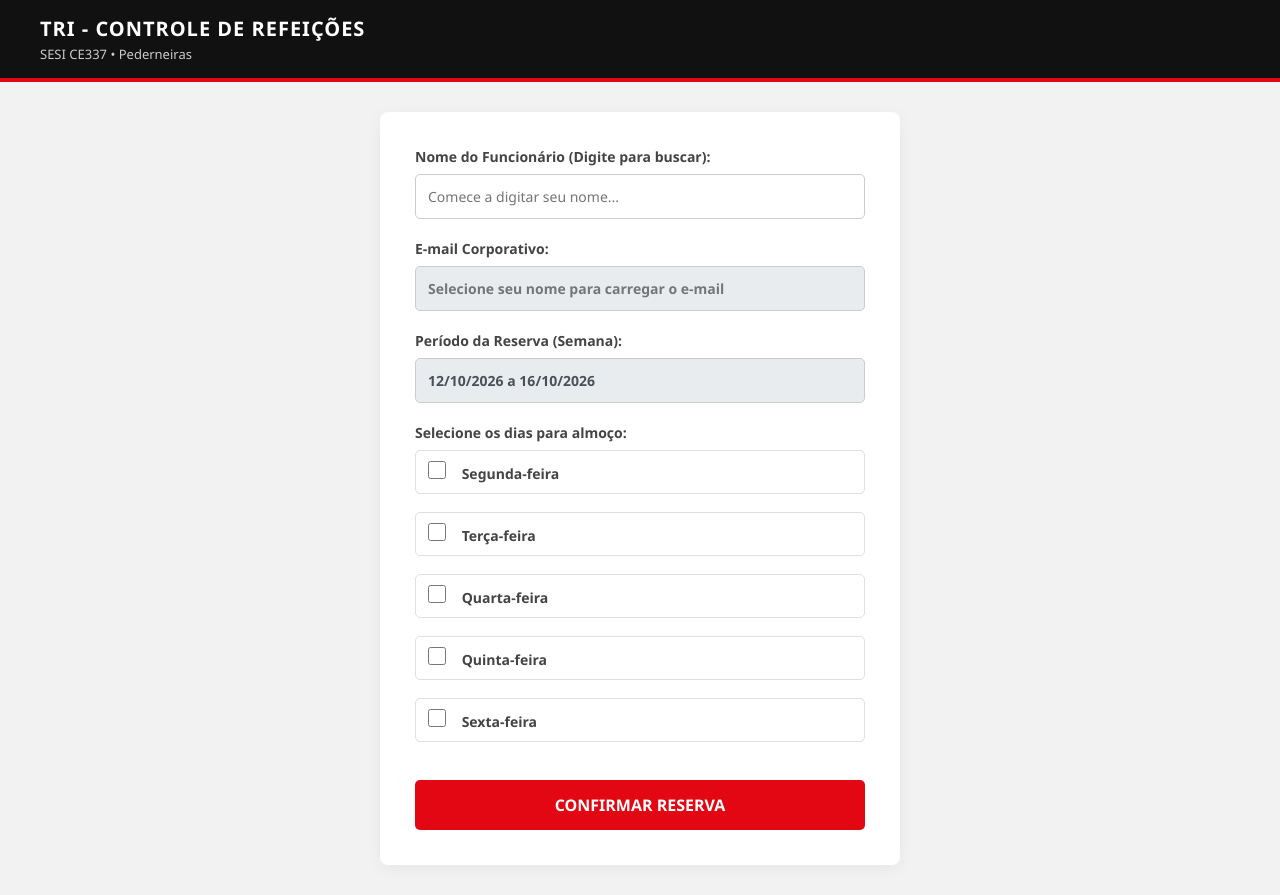
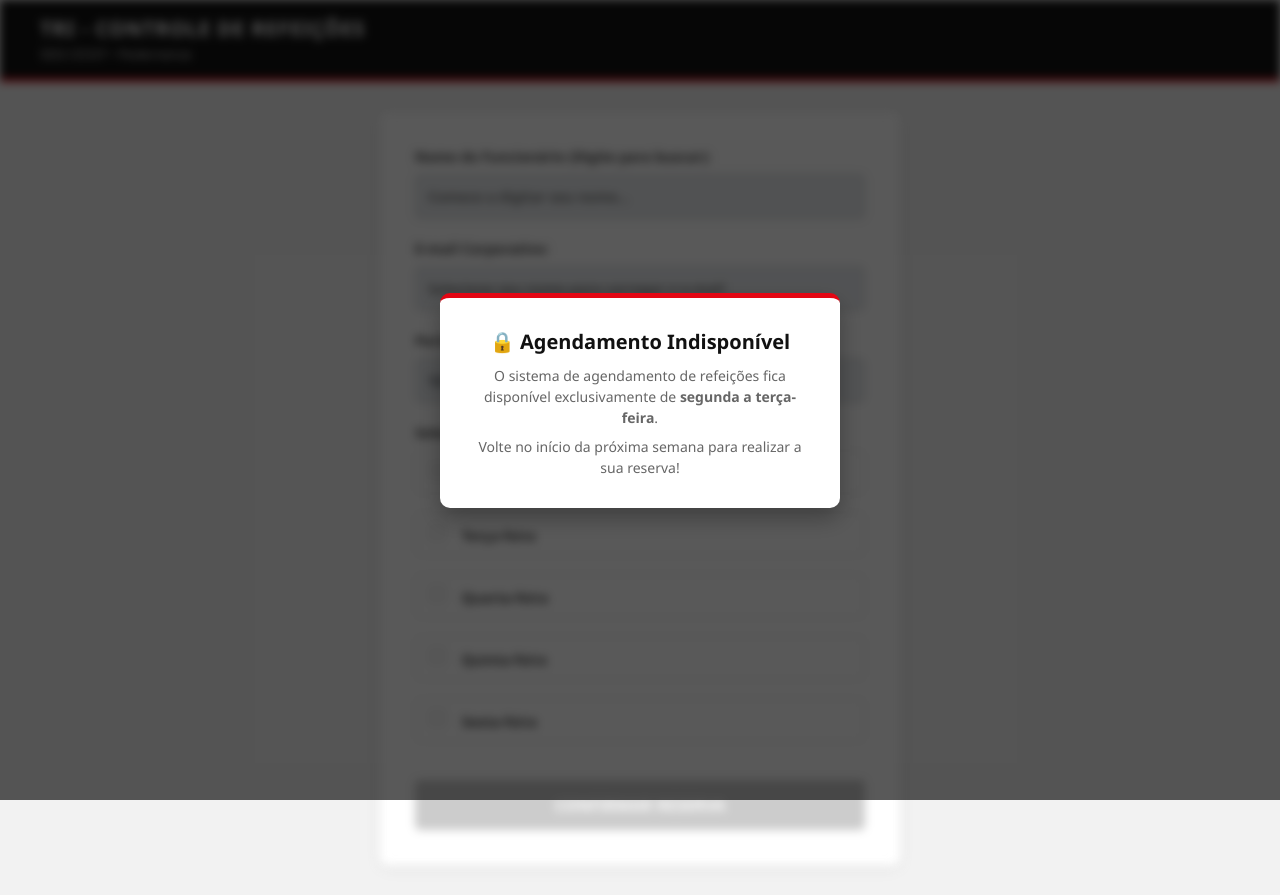
Before and after one commit to cyberwolves337/trice337, a plain HTML site: page index.html in a window 1280 px wide. Drawn offline with Linux system fonts and the light colour scheme.

Commit message:
Update index.html

```diff
--- a/index.html
+++ b/index.html
@@ -254,7 +254,7 @@
         function verificarDisponibilidade() {
             const hoje = new Date();
             const diaSemana = hoje.getDay();
-            const estaAberto = true; (diaSemana === 1 || diaSemana === 2);
+            const estaAberto = (diaSemana === 1 || diaSemana === 2);
 
             if (!estaAberto) {
                 document.getElementById('cardForm').classList.add('bloqueado-blur');
```
